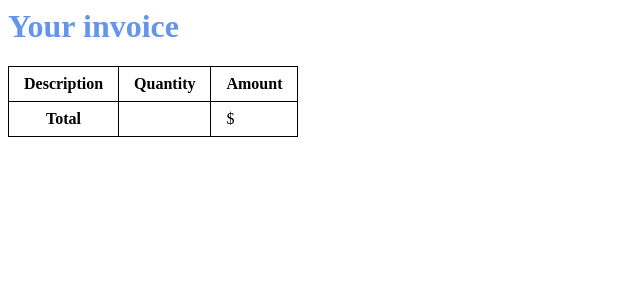
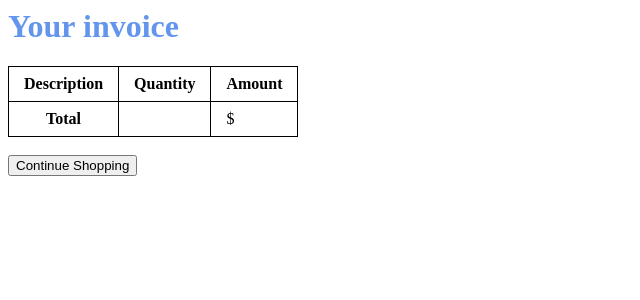
Before and after one commit to Arenef/Cart, a Java web app: page /checkout.jsp in a window 1280 px wide. Shown: the top 300 px of the page, without its empty margins (0-640 px from the left). Run offline with Tomcat 11, a stand-in JSP engine, Linux system fonts and the light colour scheme.

Commit message:
Add button Continue Shopping in checkout.jsp

```diff
--- a/src/main/webapp/checkout.jsp
+++ b/src/main/webapp/checkout.jsp
@@ -22,7 +22,6 @@
         <th>Quantity</th>
         <th>Amount</th>
     </tr>
-
     <c:forEach var="lineProduct" items="${sessionScope.cart.getCart()}">
         <tr>
                 <td>${lineProduct.product.description}</td>
@@ -32,7 +31,6 @@
                 </td>
         </tr>
     </c:forEach>
-
     <tr>
         <th>Total</th>
         <td></td>
@@ -40,8 +38,11 @@
             $<fmt:formatNumber value="${sessionScope.cart.checkout()}" pattern="0.00"/>
         </td>
     </tr>
-
 </table>
-
+<br>
+<form action="" method="post">
+    <input type="hidden" name="action" value="return">
+    <input type="submit" name="continueShopping" value="Continue Shopping">
+</form>
 </body>
 </html>
```
